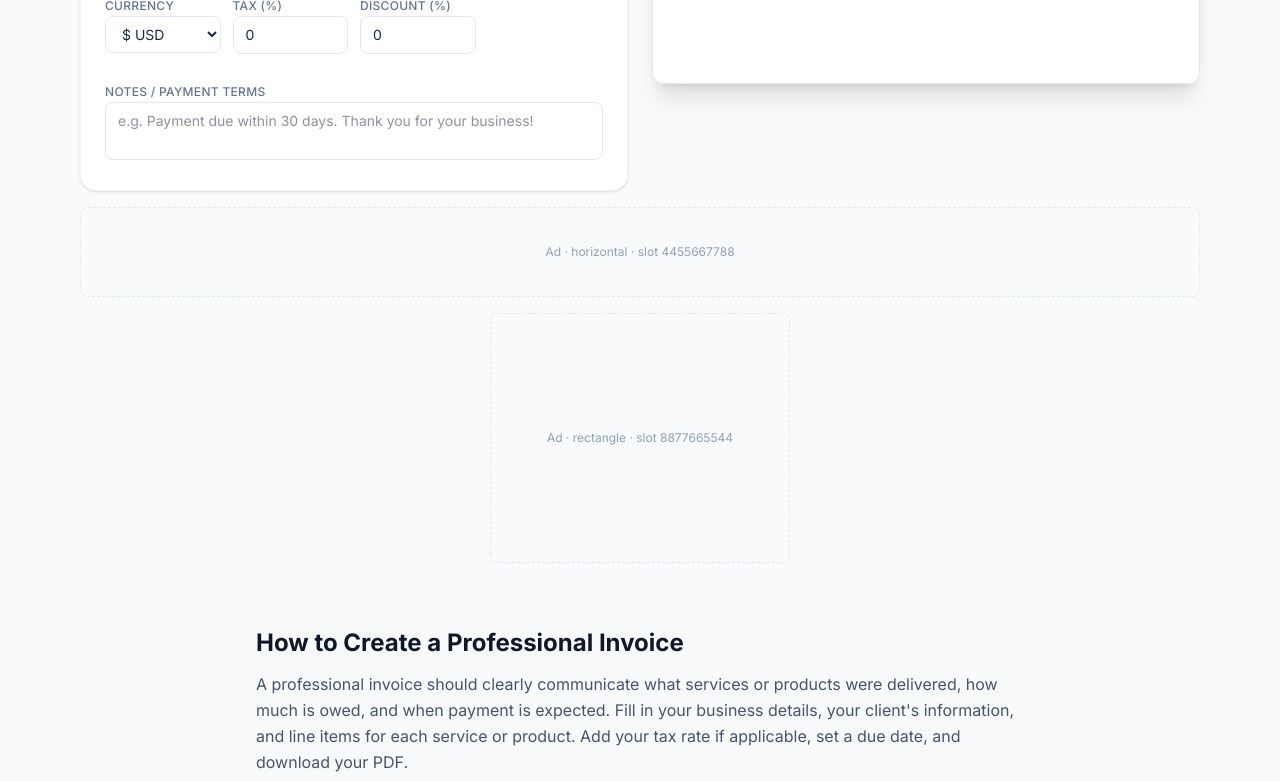
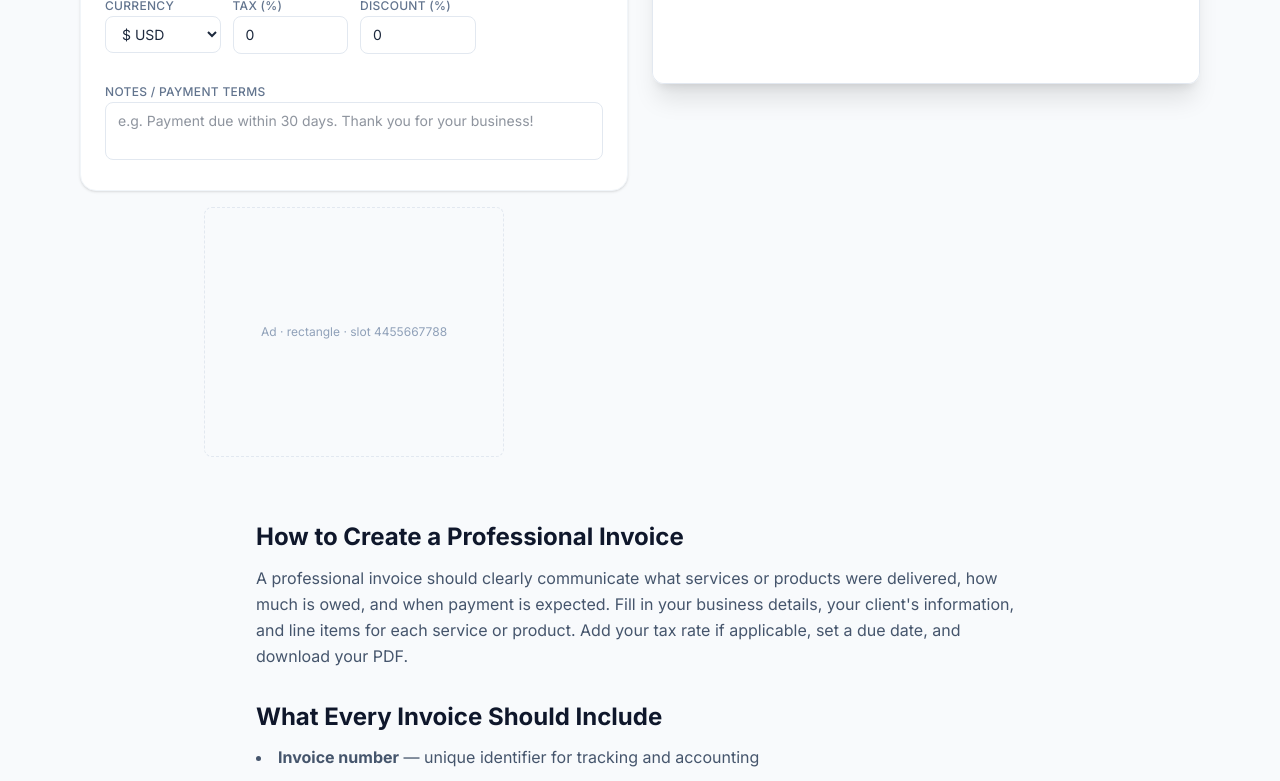
Before and after one commit to likeknightking/freeinvoicegen, a Next.js app: page / in a window 1280 px wide. Shown: the part 1047-1828 px from the top of the page. Built offline with nearby package versions, Linux system fonts and the light colour scheme.

Commit message:
Move ad below form column for better visibility

```diff
--- a/components/InvoiceBuilder.tsx
+++ b/components/InvoiceBuilder.tsx
@@ -133,9 +133,13 @@ export default function InvoiceBuilder() {
 
       {/* Main layout */}
       <div className={`gap-6 ${showPreview ? 'grid grid-cols-1 lg:grid-cols-2' : 'block'}`}>
-        {/* Form */}
-        <div className="bg-white rounded-2xl shadow-sm border border-slate-100 p-6">
-          <InvoiceForm data={data} onChange={setData} />
+        {/* Form + Ad sidebar on desktop */}
+        <div className="space-y-4">
+          <div className="bg-white rounded-2xl shadow-sm border border-slate-100 p-6">
+            <InvoiceForm data={data} onChange={setData} />
+          </div>
+          {/* Ad — visible while user fills form (mobile: after form, desktop: left column) */}
+          <AdSlot slot="4455667788" format="rectangle" className="mx-auto" />
         </div>
 
         {/* Preview — always rendered so PDF generation can access the DOM element */}
@@ -150,10 +154,6 @@ export default function InvoiceBuilder() {
           </div>
         </div>
       </div>
-
-      {/* Ad */}
-      <AdSlot slot="4455667788" format="horizontal" />
-      <AdSlot slot="8877665544" format="rectangle" className="mx-auto" />
     </div>
   )
 }
```
